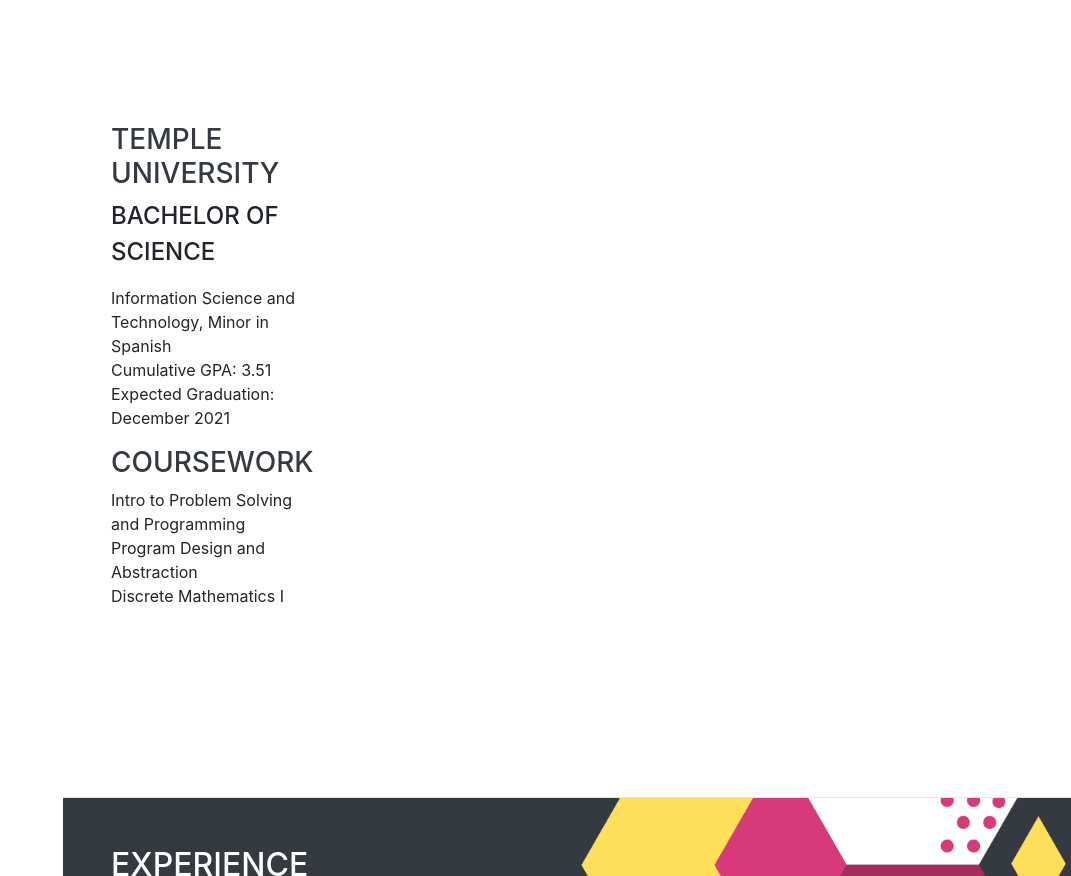
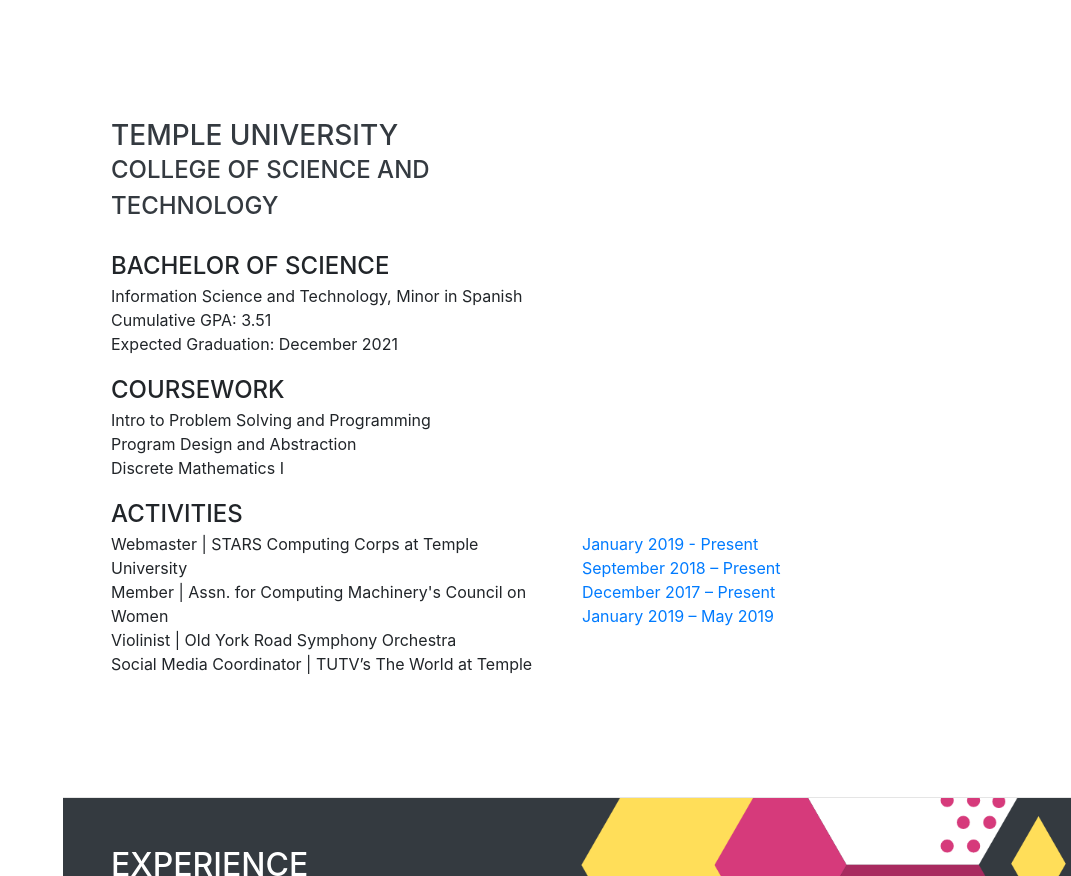
Before and after one commit to RoseKeenan/rosekeenan.github.io, a website with bundled scripts: page index.html in a window 1280 px wide. Shown: the part 946-1822 px from the top of the page, without its empty margins (209-1280 px from the left). Built offline with nearby package versions, Linux system fonts and the light colour scheme; files whose address does not match are found by name; a web font is replaced by a local one.

Commit message:
Added to Education section

```diff
--- a/index.html
+++ b/index.html
@@ -78,17 +78,18 @@
         <h1 class="mb-0">Rose
           <span class="text-primary">Keenan</span>
         </h1>
-        <div class="subheading mb-5">Philadelphia, PA
-          <!-- <a href="mailto:rosemkeenan@gmai.com">rosemkeenan@gmail.com</a> -->
-        </div>
+          <div class="subheading mb-5">
+            Philadelphia, PA
+          </div>
         <p class="lead mb-5">As an Information Science and Technology student at Temple University,
           I am driven and passionate about computer science and development. I am interested in web
           development and design as well as cyber-security. As a student database management coordinator,
           I have experience with data management and big data. I am always looking for opportunities
           to learn more skills and programming languages and to gain a range of experience in
           different areas.
-
-
+        </p>
+        <p class="lead mb-5">
+          For my official resume and references, please inquire via email.
         </p>
         <div class="social-icons">
           <a href="https://www.linkedin.com/in/rose-keenan">
@@ -123,30 +124,51 @@
       <div class="w-100">
         <!-- <h2 class="mb-5">Education</h2> -->
 
-        <div class="resume-item d-flex flex-column flex-md-row justify-content-between mb-5">
+        <!-- <div class="resume-item d-flex flex-column flex-md-row justify-content-between mb-5"> -->
           <div class="resume-content">
             <div class="row">
               <div class="col-lg-6">
-                <h3 class="mb-2">Temple University</h3>
-                <div class="subheading mb-3">Bachelor of Science</div>
+                <h3 class="mb-0">Temple University</h3>
+                <div class="subheading mb-4" style="color: #343a40">College of Science and Technology</div>
+                <div class="subheading mb-0">Bachelor of Science</div>
                 <div>Information Science and Technology, Minor in Spanish</div>
                 <p>Cumulative GPA: 3.51 <br>
                   Expected Graduation: December 2021
                 </p>
               </div>
               <div class="col-lg-6">
-                <img class="" style="padding-bottom: 30px; width: 190px;" src="img/temple2.jpg" alt="">
+                <a href="https://temple.edu"><img class="" style="padding-bottom: 30px; width: 160px;" src="img/temple2.jpg" alt=""></a>
               </div>
             </div>
+
             <div class="row">
               <div class="col-lg-6">
-                <h3 class="mb-2">Coursework</h3>
+                <div class="subheading">Coursework</div>
                 <p>Intro to Problem Solving and Programming <br>
                   Program Design and Abstraction <br>
                   Discrete Mathematics I <br>
                 </p>
               </div>
+              <div class="col-lg-6"></div>
             </div>
+
+            <div class="row">
+              <div class="col-lg-6">
+                <div class="subheading">Activities</div>
+                    Webmaster | STARS Computing Corps at Temple University<br>
+                    Member | Assn. for Computing Machinery's Council on Women<br>
+                    Violinist | Old York Road Symphony Orchestra<br>
+                    Social Media Coordinator | TUTV’s The World at Temple
+              </div>
+              <div class="col-lg-6 text-primary">
+                <div class="subheading"><br></div>
+                January 2019 - Present<br>
+                September 2018 – Present<br>
+                December 2017 – Present <br>
+                January 2019 – May 2019
+              </div>
+            </div>
+
           </div>
         </div>
       </div>
```
